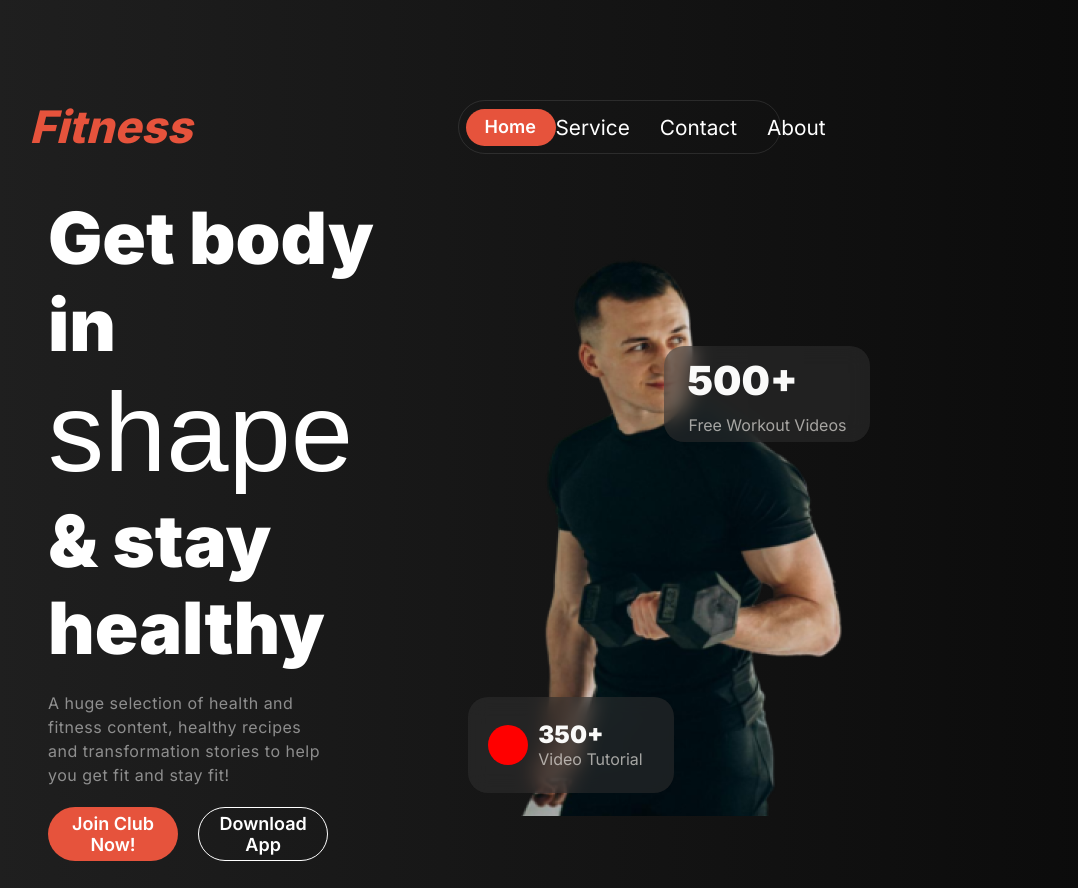
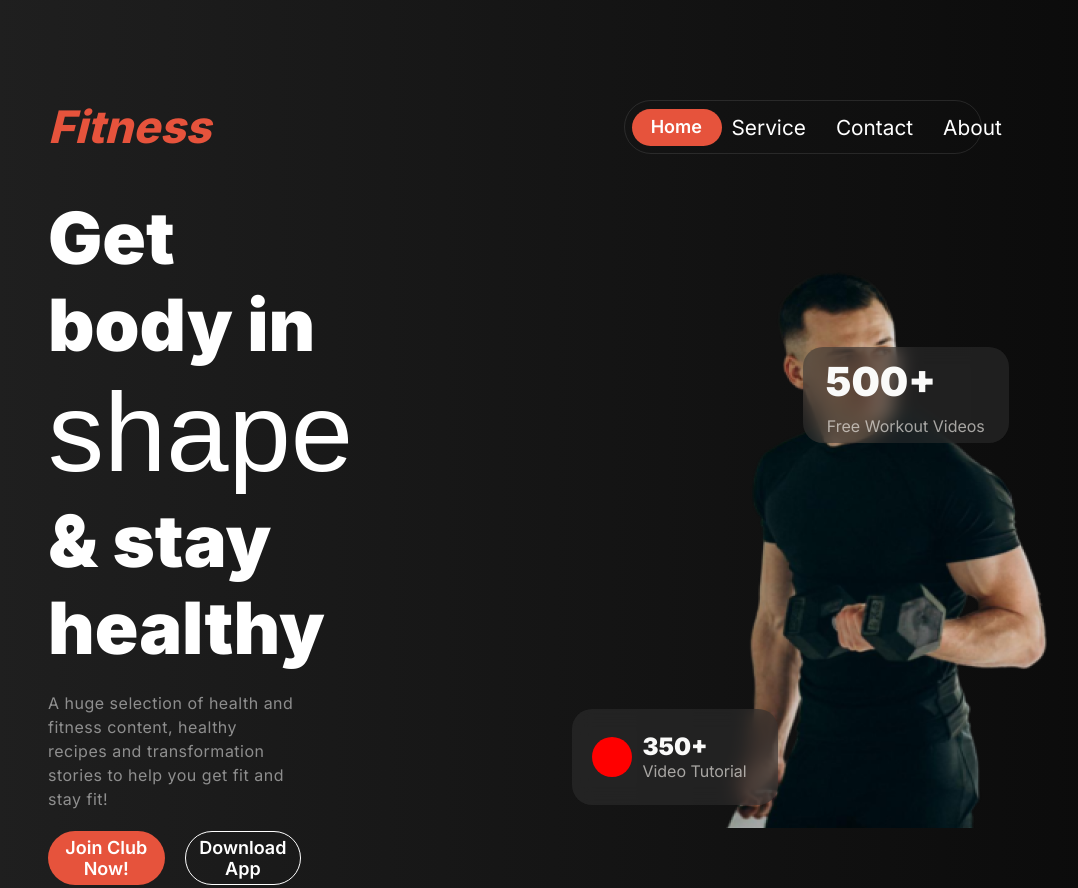
Before and after one commit to samZero-0/Assignment-2, a plain HTML site: page index.html in a window 1280 px wide. Shown: the top 888 px of the page, without its empty margins (170-1248 px from the left). Drawn offline with Linux system fonts and the light colour scheme; a web font is replaced by a local one.

Commit message:
fixed banner resposiveness

```diff
--- a/style.css
+++ b/style.css
@@ -43,13 +43,13 @@
     /* align-items: center; */
     margin-top: 2.5rem;
     /* border: 2px solid gold; */
-    width: 90%;
+    width: 100%;
     /* margin-right: 150px; */
 
 }
 .nav-title{
     background: transparent;
-    margin-left: 20px;
+    margin-left: 90px;
     display: flex;
     gap:120px;
     align-items: center;
@@ -80,7 +80,7 @@
     border: 1px solid rgba(255, 255, 255, 0.1);
     border-radius: 39px;
     /* gap:30px; */
-    margin-right: 150px;
+    /* margin-right: 150px; */
 
     }
 
@@ -233,10 +233,12 @@
 }
 .img-cont{
     background:transparent;
+    /* border: 2px solid green; */
 }
 
 .img-cont img{
     background:transparent;
+    margin-left: 250px;
 }
 
 .div-video{
@@ -251,7 +253,7 @@
     border-radius: 20px;
     position: absolute;
     top:79%;
-    left:-10%;
+    left:20%;
 
 
 }
@@ -267,8 +269,8 @@
     gap:10px;
     border-radius: 20px;
     position: absolute;
-    top:19%;
-    left:32%;
+    top:17%;
+    left:65%;
     flex-direction: column;
     /* padding-top: 10px; */
 }
@@ -365,9 +367,12 @@
 
     .div-video{
         top:60%;
+        left:-10%;
     }
     .workout{
-        top:30%;
+        top:10%;
+        left:51%;
+
 
 
 
@@ -377,4 +382,7 @@
         margin: 0px;
         align-items: left;
     }
+    .img-cont img{
+        margin-left: 0px;
+    }
 }
```
